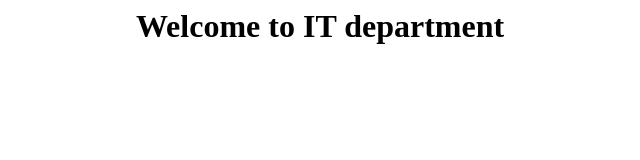
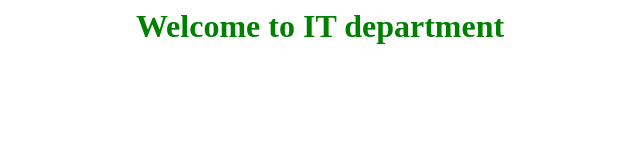
Before and after one commit to pmanopaul/DevOps_GenA, a plain HTML site: page index.html in a window 1280 px wide. Shown: the whole page, without its empty margins (320-960 px from the left). Drawn offline with Linux system fonts and the light colour scheme.

Commit message:
Update index.html

```diff
--- a/index.html
+++ b/index.html
@@ -1,4 +1,8 @@
 
-<center>   <p color="green">
+<html><head> <style>h1{color:green;} </style></head></html>
+
+<body>
+<center>
 <h1>Welcome to IT department</h1> </p>
 </center>
+   </body> </html>
```
